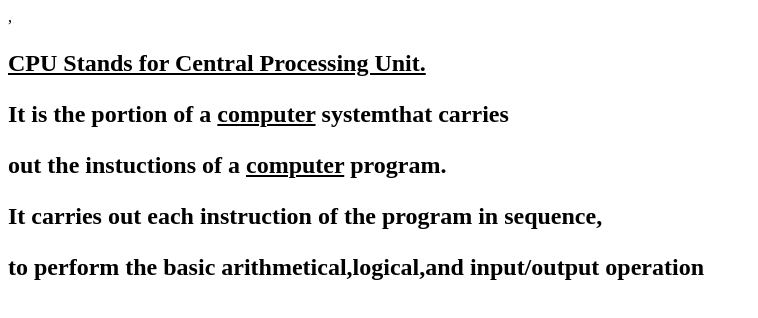
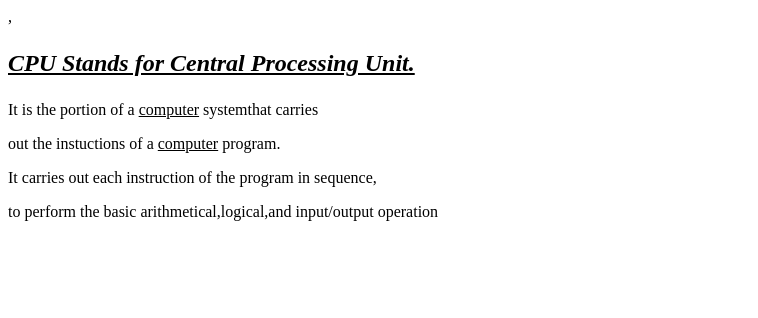
Before and after one commit to iamneo-production/baccdafeaeadadaeccdfffebaeceaec, a website: page public/index.html in a window 1280 px wide. Shown: the whole page, without its empty margins (0-758 px from the left). Drawn offline with Linux system fonts and the light colour scheme.

Commit message:
Backup Commit

```diff
--- a/public/index.html
+++ b/public/index.html
@@ -9,10 +9,10 @@
 </head>
 <body>,
     <h1><CPU></h1>
-        <h2><u><p>CPU Stands for Central Processing Unit.</p></u>
-        <p>It is the portion of a <u>computer</u> systemthat carries</p>
-        out the instuctions of a <u>computer</u> program.</p>
-        <p>It carries out each instruction of the program in sequence,</p>
-        <p> to perform the basic arithmetical,logical,and input/output operation</p>
+        <h2><i><u><p>CPU Stands for Central Processing Unit.</p></u></i></h2>
+        <p>It is the portion of a <u>computer</u> systemthat carries<br>
+        <p>out the instuctions of a <u>computer</u> program.<br>
+        <p>It carries out each instruction of the program in sequence,<br>
+        <p> to perform the basic arithmetical,logical,and input/output operation</p><br>
 </body>
 </html>
```
